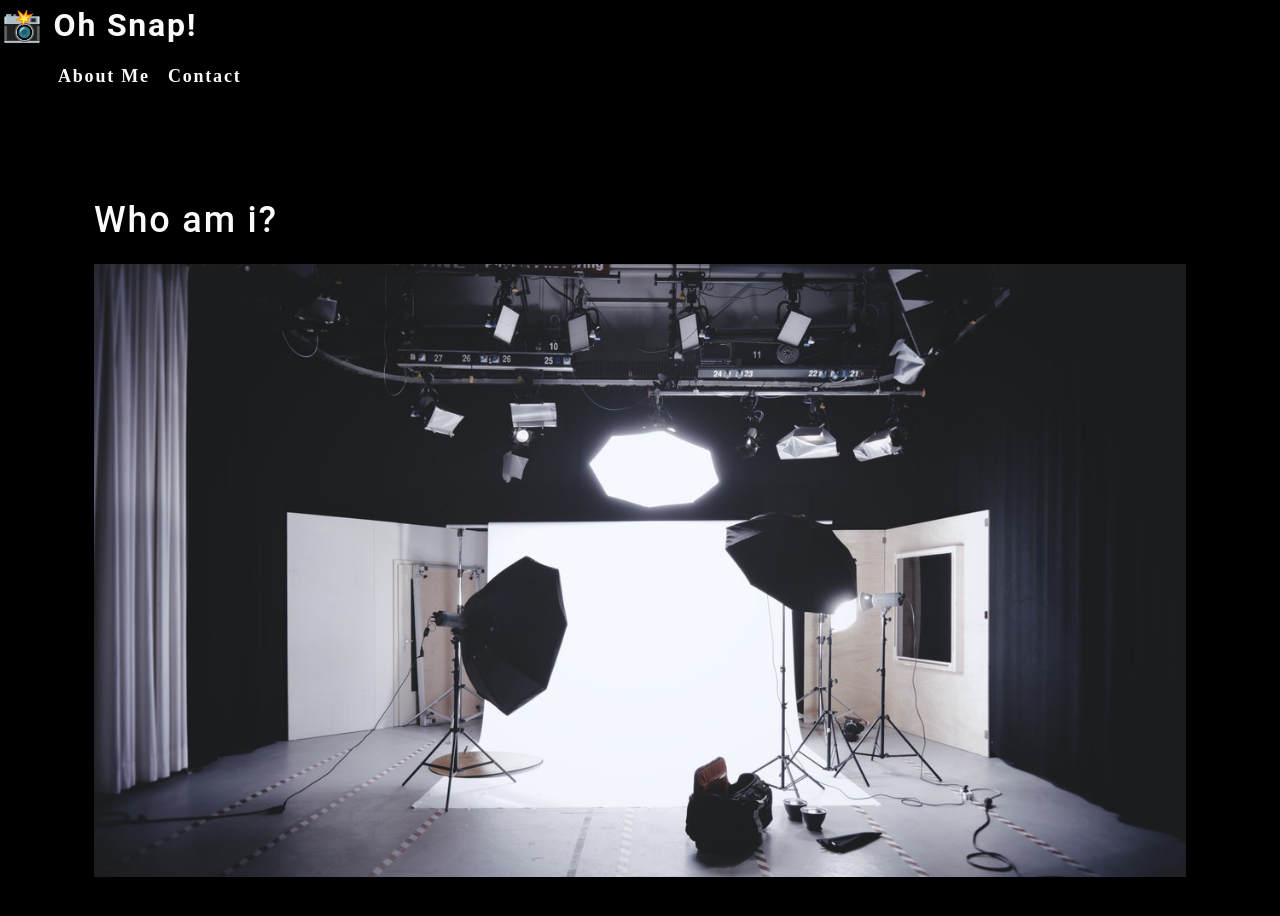
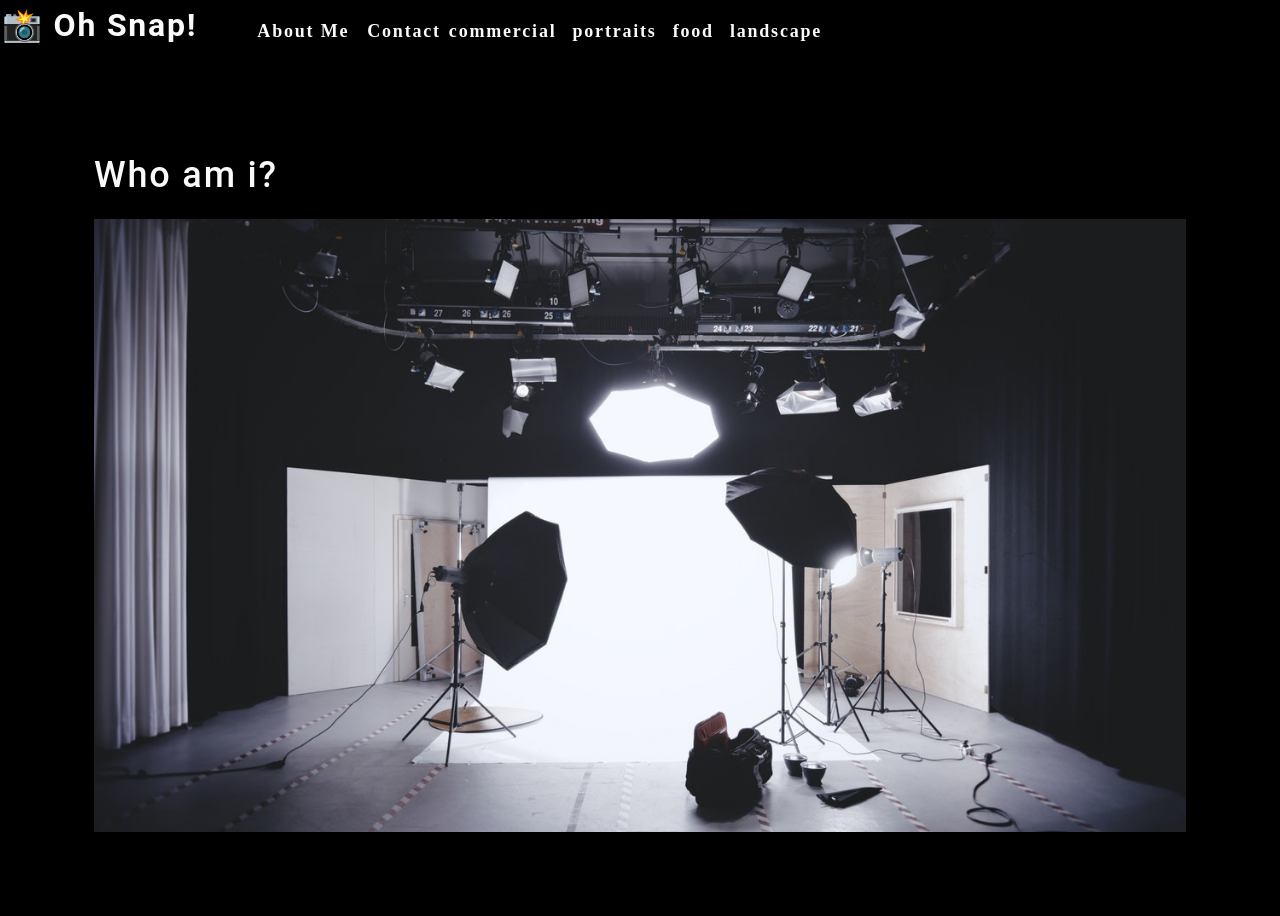
Before and after one commit to hannahisprogramming/oh-snap, a React (Create React App) app: page / in a window 1280 px wide. Shown: the top 916 px of the page. Built offline with nearby package versions, Linux system fonts and the light colour scheme.

Commit message:
nav finished

```diff
--- a/src/components/Nav/index.js
+++ b/src/components/Nav/index.js
@@ -15,10 +15,10 @@ function Nav() {
     },
   ];
   function categorySelected() {
-    console.log("hello")
+    //console.log(`${name} clicked`)
   }
   return (
-    <header>
+    <header className="flex-row">
       <h2>
         <a href="/">
           <span role="img" aria-label="camera">📸</span> Oh Snap!
@@ -34,13 +34,13 @@ function Nav() {
           <li>
             <span>Contact</span>
           </li>
-          {categories.map((category) => {
+          {categories.map((category) => (
             <li className="mx-1" key={category.name}>
               <span onClick={() => categorySelected(category.name)} >
                 {category.name}
               </span>
             </li>
-          })}
+          ))}
         </ul>
       </nav>
     </header>
```
